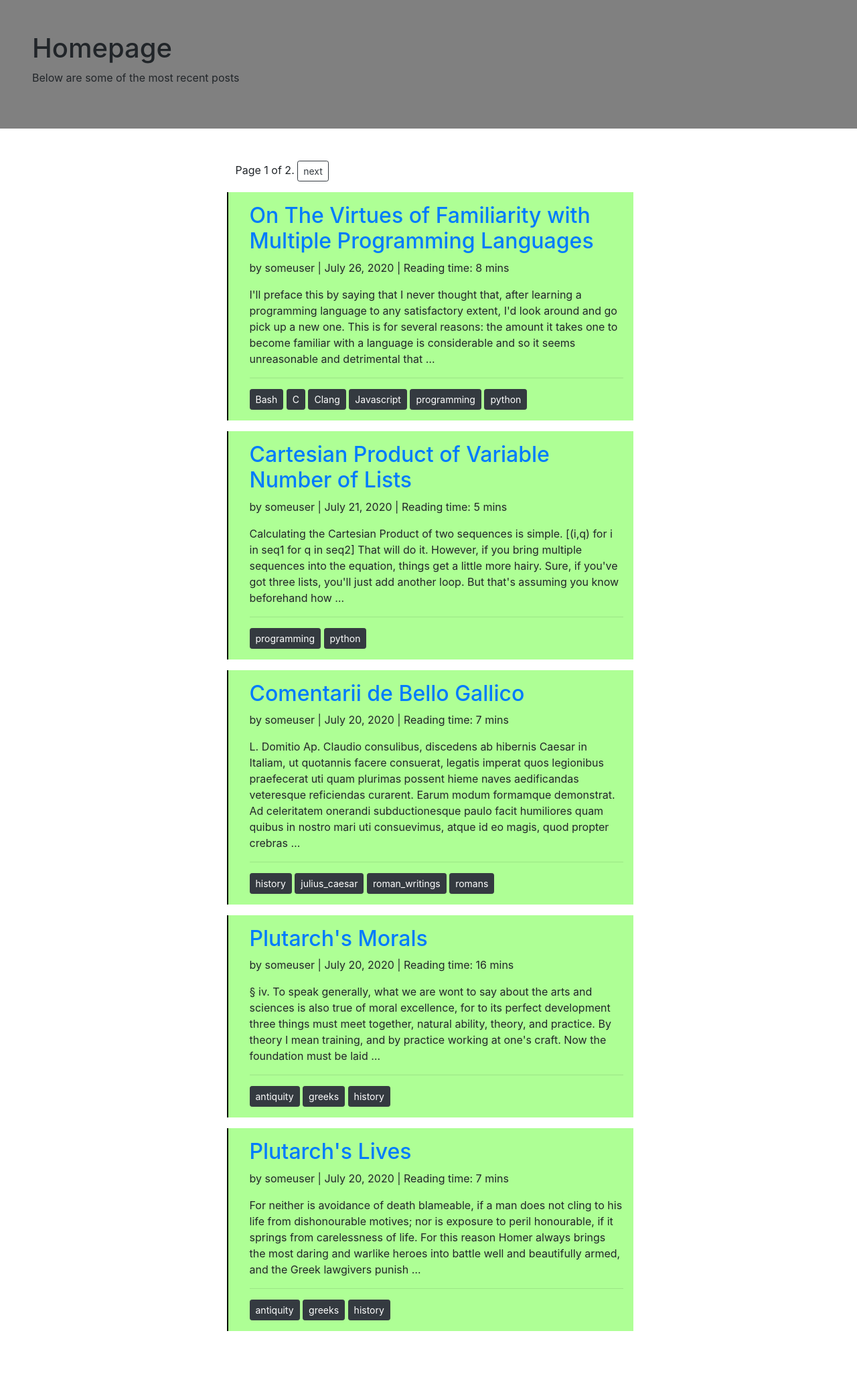
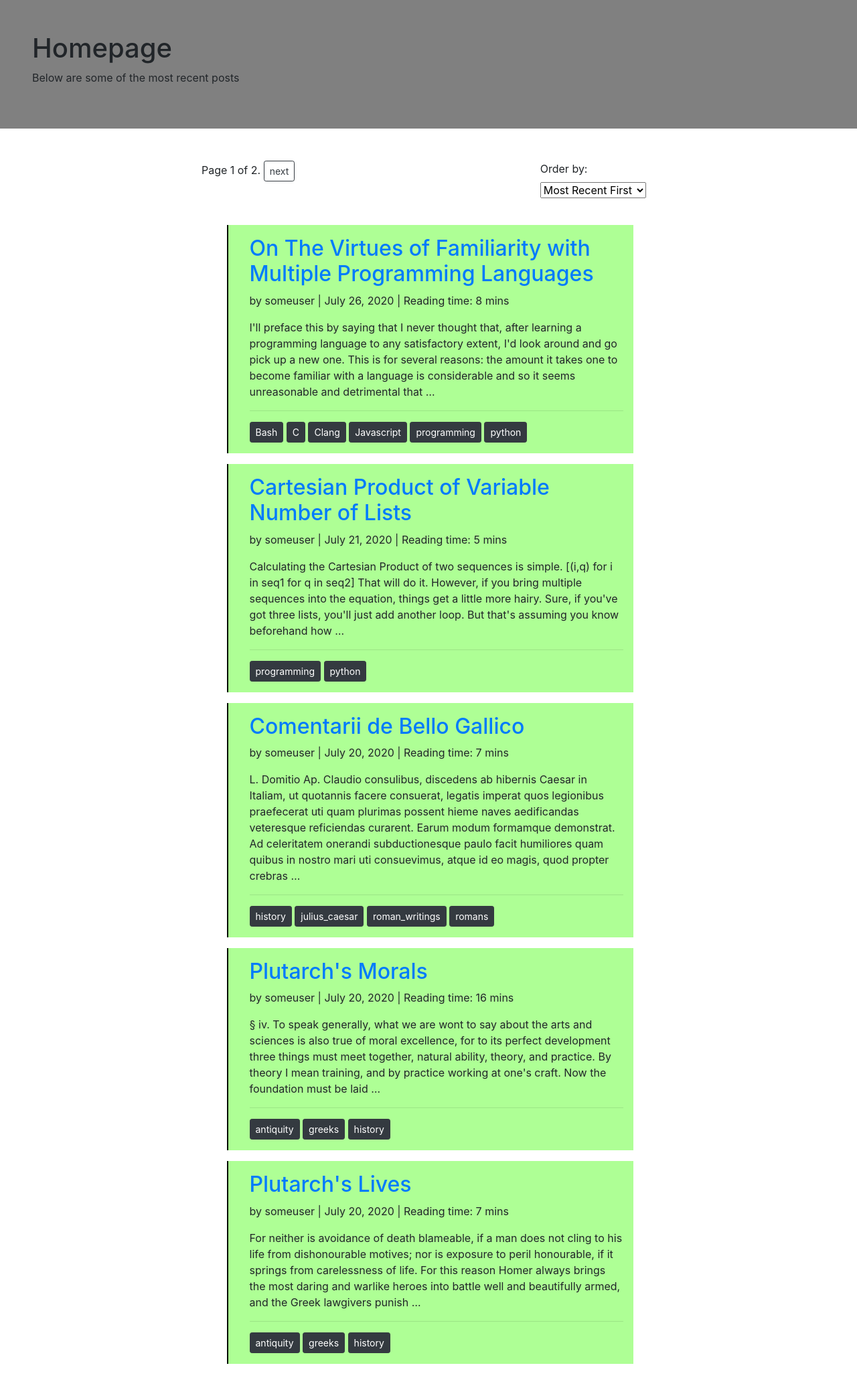
Before and after one commit to daniel71-n/django_blog, a Django app: page / in a window 1280 px wide. Shown: the part 56-2141 px from the top of the page at 67% size. Before the commit the page ends 2044 px from the top, so only its background shows below. Run offline with Django 3.2, Linux system fonts and the light colour scheme; data comes from the database, SQL or seed files in the repository; both versions use the stored data as it was after the commit; some libraries are stand-ins or nearby versions.

Commit message:
Added a sorting feature on the homepage
Added a select HTML element for selecting a sorting option. When one
option is selected, a submit action takes place immediately (onChange -submit) and a querystring is sent to the backend;
A new queryset is produced according to querystring (as accessed by its associated parameter in the request dict);

Issues arise when combining multiple querystrings - a sorting querystring, and one for pagination.
As a solution, aforementioned dictionary is accessed again, any potential 'page' parameter is thrown out, and any other query string parameters that came along are reencoded in a query string and stored in a variable, which is passed to the template in the context.
Then that variable is used so that the pagination query string (when moving from one page to the next) is always appended to the correct url (either a url path with no query strings, or a url path + a query string for sorting)

To make the Html Select element show the option selected across page reloads, rather then reverting back to the default selection (even though the page has been reordered at this point according to another option), Javascript is used.
Before submitting any sorting query strings, the value of the selected sorting option is stored in a Session Storage variable.
On window load, the value of the Select HTML element is set to the variable stored in the Session Storage.

```diff
--- a/pages/urls.py
+++ b/pages/urls.py
@@ -6,9 +6,13 @@ from .views import HomePageView, AboutPageView, ContactPageView, SearchView
 urlpatterns = [
     #path('', homePageView, name='home')
     path('', HomePageView.as_view(), name='home'),
+    path('home/', HomePageView.as_view(), name='home_verbose'),
     path('search/', SearchView.as_view(), name='searched'),
     path('about/', AboutPageView.as_view(), name='about_page'),
-    path('contact/', ContactPageView.as_view(), name='contact_page')
+    path('contact/', ContactPageView.as_view(), name='contact_page'),
     ]
-#note: the url must not start with a / but must end with one.
+#note: the url must not start with a / but must end with one. That's becase the slash is added by default ot the bare path
 #path(route, view, **kwargs): The view argument is a view function or the result of as_view() for class-based views]
+
+#the HomePageView is used for both the bare path '' indicating the homepage, and any query strings appended to it,  as well as for '/home/' and any query strings appended to that.
+#the result is that "/?sort_options=least-comments&page=2" and "/home/?sort_options=least-comments&page=2" are essentialyl the same and are both valid.
--- a/pages/views.py
+++ b/pages/views.py
@@ -2,29 +2,59 @@ from django.shortcuts import render
 from django.http import HttpResponse
 from django.views.generic import TemplateView, ListView
 from posts.models import Post,Category
+from django.db.models import Count
+
+# Create your views here.
 
 
 
 
-# Create your views here.
-
 class HomePageView(ListView):
     template_name = 'home.html'
-    queryset = Post.objects.order_by('-publication_date')
+    #queryset = Post.objects.order_by('-publication_date')
+    model=Post  #if not defined (and queryset is not defined (above) either) but get_queryset is, you'll (still) get an
+    #error like django.core.exceptions.ImproperlyConfigured: HomePageView is missing a QuerySet. Define HomePageView.model, HomePageView.queryset, or override HomePageView.get_queryset().
+
+    def get_queryset(self):   #construct the queryset based on the sorting query string (if present) in the http request or lack thereof (use the default)
+       result = super(HomePageView, self).get_queryset()
+       req = self.request.GET.get('sort_options', None)   #get the sort_options parameter from the URL, if present, else None(i.e. no sort_options query came with the url)
+       if not req: # if no sort_options query string is part of the url, i.e. if a request for "" or "/home/" is made without any sorting query appended to it
+           return Post.objects.order_by('-publication_date') #then (i.e. this is made the default) - sort by most recent first
+       elif req:    # if the url DOES come with a query string accessible with the sort_options parameter, then check to see what sorting options has been selected and construct the queryset based on that
+           if req == 'most-recent':
+              return Post.objects.order_by('-publication_date')  # this is the default, but it's made so that it can also be requested explictly (e.g. if re-selecting it after having selected a different option)
+           elif req=='least-recent':
+              return Post.objects.order_by('publication_date')
+           elif req=='most-comments':   # sort by most comments first
+               return Post.objects.annotate(comment_number=Count("comments")).order_by('-comment_number')
+           elif req=='least-comments':
+               return Post.objects.annotate(comment_number=Count("comments")).order_by('comment_number')
+
     context_object_name = 'post_list'
     paginate_by = 5 #split the Post objects up into pages, 5 per page
 
-    def get_context_data(self, **kwargs):
+    def get_context_data(self, **kwargs): # build the context to be passed to the template; a few variables need to be attached: crucially, the sorting query string, if any; read "multiple query strings and pagination" below
         context = super(HomePageView, self).get_context_data(**kwargs)
         # Also include all the category names on the website in the context
         context['categories'] = Category.objects.all()
+
+    # return any sorting query strings(i.e. sort_options="least-recent") that came attached to the url path in the request,
+    # but discard any page query strings (i.e. &page=2), so that the url can be build reliably in the template
+    # note that a '?' isn't prepended to the query string, so you'll have to account for that in the template too when building the url
+        mutable_querydict_copy = self.request.GET.copy()   # By default QueryDicts are immutable, though the copy() method will always return a mutable copy.
+        sort_query_string_var = mutable_querydict_copy.pop('page', True) and mutable_querydict_copy.urlencode()
+        # if the queryDict contains a page query string (i.e. &page=2), drop it, and get the rest of the query strigs that came attached to the url path - get them from the dictionary and encode them as query strings
+        # if there's no 'page' key in the dict (i.e. no pagination query string came with the url), then there's nothing to pop; return True so that the 'and' condition can move on and urlencode is called
+        # to encode all the dict keys (i.e. all the query string parameters other than pagination) into a query string
+        # this is to be passed to the context to be used in the template by appending it to the urlpath and then appending the pagination query string to that (if pagination is used)
+        context['sort_query_string'] = sort_query_string_var
+
         return context
-
-
 
 
 #template_name is a method that TemplateView inherits in turn from TemplateResponseMixin;
 #The documentation says this about it: The full name of a template to use as defined by a string. Not defining a template_name will raise a django.core.exceptions.ImproperlyConfigured exception.
+
 
 
 
--- a/templates/basedoc.html
+++ b/templates/basedoc.html
@@ -153,17 +153,12 @@ padding-top:3em;
 		   });
 	   });
    </script>
+
+ {% block more_scripts %}
+ {% endblock more_scripts %}
 </body>
 
 
 
 
-
-
-
-
-
-
-
-
 </html>
--- a/templates/home.html
+++ b/templates/home.html
@@ -7,25 +7,41 @@
 {% block body %}
 
 <div class="row justify-content-center">
-      <div class="col-12 col-sm-6">
+      <div class="col-12 col-sm-5">
     {% if is_paginated %}
         <div class="pagination">
             <span class="page-links">
                 {% if page_obj.has_previous %}
-		<a href="{{ request.path }}?page={{ page_obj.previous_page_number }}"><button class="btn btn-sm btn-outline-dark">previous</button></a>
+		<a href="{{ request.path }}?{{sort_query_string}}&page={{ page_obj.previous_page_number }}"><button class="btn btn-sm btn-outline-dark">previous</button></a>
                 {% endif %}
                 <span class="page-current">
                     Page {{ page_obj.number }} of {{ page_obj.paginator.num_pages }}.
                 </span>
                 {% if page_obj.has_next %}
-		<a href="{{ request.path }}?page={{ page_obj.next_page_number }}"><button class="btn btn-sm btn-outline-dark">next</button></a>
+		<a href="{{ request.path }}?{{sort_query_string}}&page={{ page_obj.next_page_number }}"><button class="btn btn-sm btn-outline-dark">next</button></a>
                 {% endif %}
             </span>
         </div>
     {% endif %}
       </div>
-</div>
+      <!--note the '?' above after the request.path variable. request.path is produced by urlencode in the view, but a '?' isn't appended, so that needs to be taken care of here-->
+  <div class="col-12 col-sm-2">
+<form id="sort_form" method="GET" action="" name="sort_options">
+  <label for="order">Order by:</label>
+  <select name="sort_options" id="sort_options" onChange="saveSelection();this.form.submit();">
+    <option value="most-recent" selected="selected">Most Recent First</option>
+    <option value="least-recent">Least Recent First</option>
+    <!--<option value="most-upvotes">Most Upvotes</option>
+    <option value="least-upvotes">Least Upvotes</option>-->
+ <option value="most-comments">Most Comments</option>
+ <option value="least-comments">Least Comments</option>
+   </select>
+  <br><br>
+</form>
 
+  </div>
+  </div>
+  <!--row holding the pagination and select list columns-->
 
 {% for p in post_list %}
 <div class="row justify-content-center">
@@ -35,7 +51,7 @@
       	      <br>
 	      <p> {{ p.body_text|truncatewords:55}} </p>
 	      <hr>
-	      <p> {% for item in p.tags.all%} <a href="{{ item.get_absolute_url }}"><button type="button" class="btn btn-dark btn-sm">{{item}}</button></a> {% endfor %}</p>
+	      <p id="tryit"> {% for item in p.tags.all%} <a href="{{ item.get_absolute_url }}"><button type="button" class="btn btn-dark btn-sm">{{item}}</button></a> {% endfor %}</p>
       </div>
 </div>
 
@@ -44,5 +60,37 @@
 <!--the url tag searches for and matches the 'name' argument passed to the path function in the url.py file-->
 
 
+{% endblock body %}
 
-{% endblock body %}
+
+{% block more_scripts %}
+
+
+<script>
+
+window.onload=restoreSelection();
+
+function saveSelection() {
+	try {
+	   var toset = document.getElementById("sort_options").value;
+	   sessionStorage.setItem('sort_option_selected', toset); // add a key-value pair to the localstorage dict.
+	}
+	catch(err){
+		//alert(err);
+	  }
+}
+
+function restoreSelection() {
+if (sessionStorage.getItem('sort_option_selected')) {
+    var saved_selection = sessionStorage.getItem('sort_option_selected');
+    document.getElementById("sort_options").value = saved_selection;
+  }
+}
+
+/*use session storage, not localstorage. I can't explain the difference any better than Mozilla says it:
+	The sessionStorage property accesses a session Storage object for the current origin. sessionStorage is similar to localStorage; the difference is that while data in localStorage doesn't expire, data in sessionStorage is cleared when the page session ends.
+*/
+
+
+</script>
+{% endblock more_scripts %}
```
Also changed, not shown: db.sqlite3.
